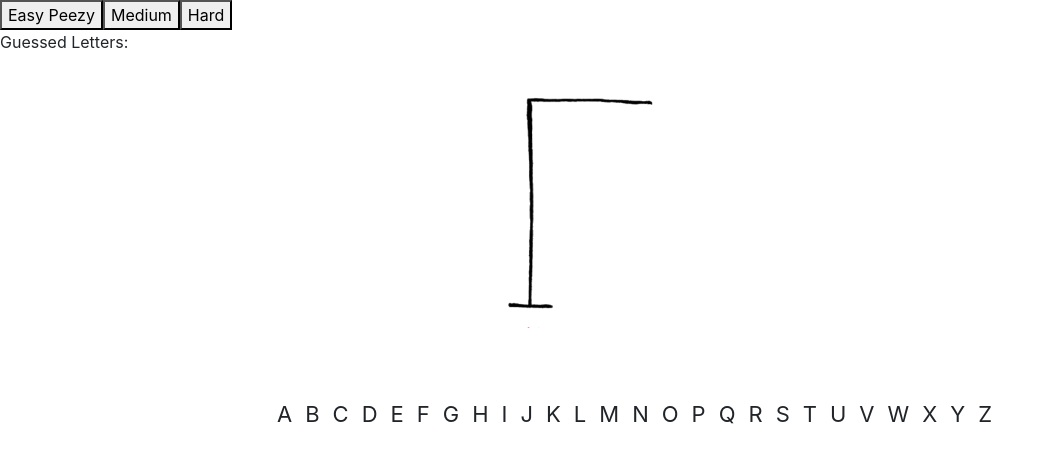
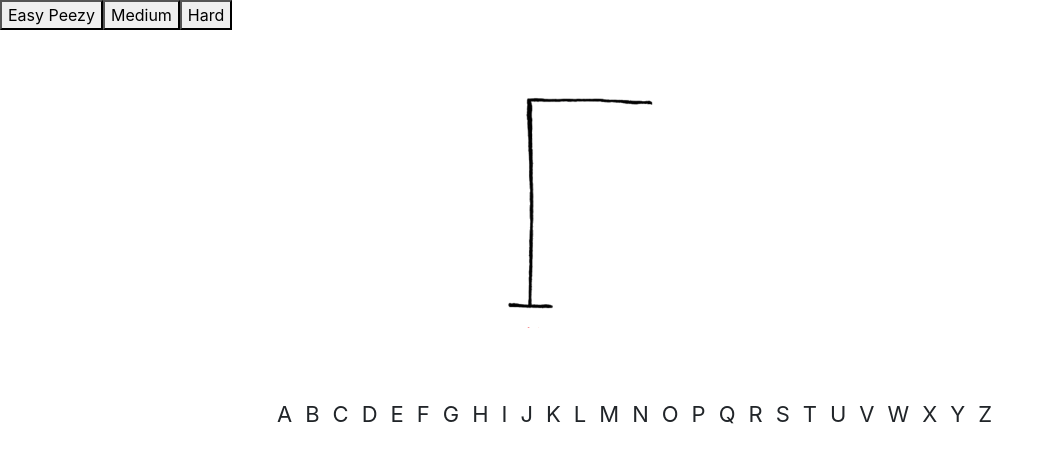
Before and after one commit to rybrennan/reach-project, a React app: page / in a window 1280 px wide. Shown: the top 462 px of the page, without its empty margins (0-1054 px from the left). Built offline with nearby package versions, Linux system fonts and the light colour scheme; no server answers.

Commit message:
[working] Tiles centered and everythimng working.  Revert to here

```diff
--- a/src/components/App.jsx
+++ b/src/components/App.jsx
@@ -136,7 +136,6 @@ class App extends React.Component {
             <button onClick={() => this.handleMedium()}>Medium</button>
             <button onClick={() => this.handleSuperSmart()}>Hard</button>
           </div>
-          Guessed Letters:
           <br />
           <HangmanContainer step={this.state.step}/>
           <br />
@@ -145,7 +144,6 @@ class App extends React.Component {
           <Alphabet choosenLetters={this.state.letters} onClick={this.handleClick} />
 
           <Tiles secretWord={this.state.secretWord} guessedLetter={this.state.guessedLetter} choosenLetters={this.state.letters}/>
-          <h1> {this.state.letters} </h1>
         </div>
       );
     }
--- a/src/components/Tiles.jsx
+++ b/src/components/Tiles.jsx
@@ -1,7 +1,7 @@
 import React from 'react';
 import styled from 'styled-components';
 
-const TilesWrapper = styled.section`padding: 20px 0 0; margin:0 auto;`;
+const TilesWrapper = styled.section`padding: 20px 0 0; text-align: center`;
 const StyledTiles = styled.ul`
   display: inline-block;
   padding: 0;
```
